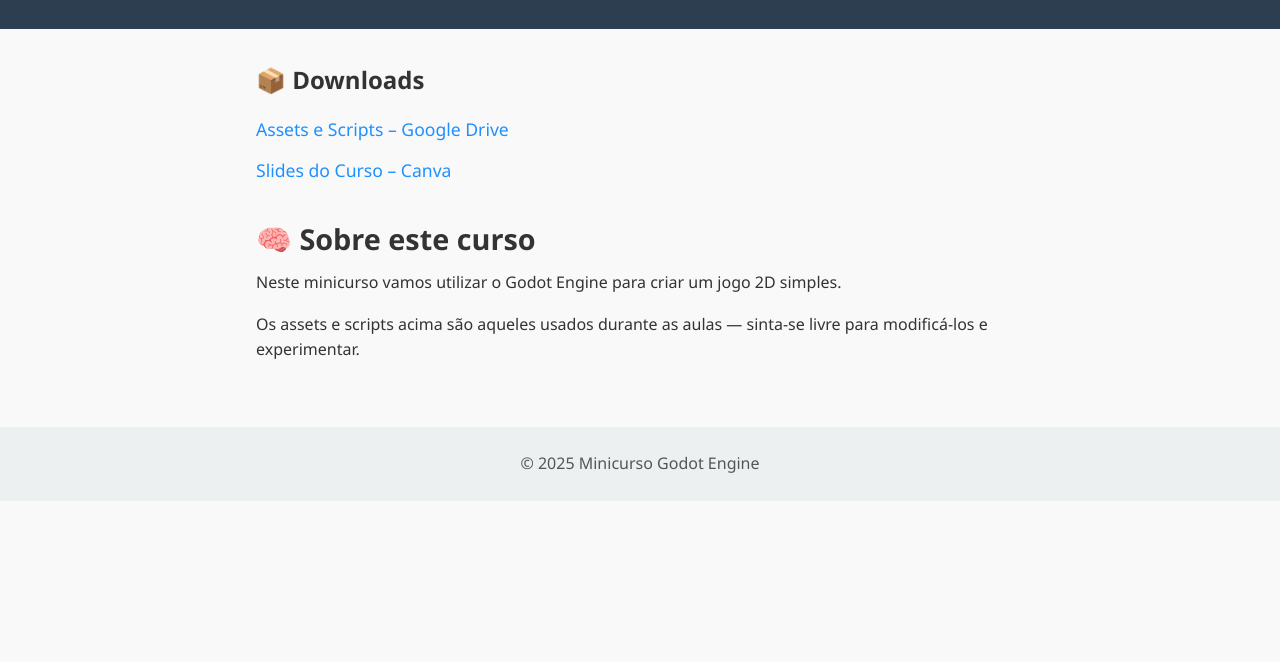
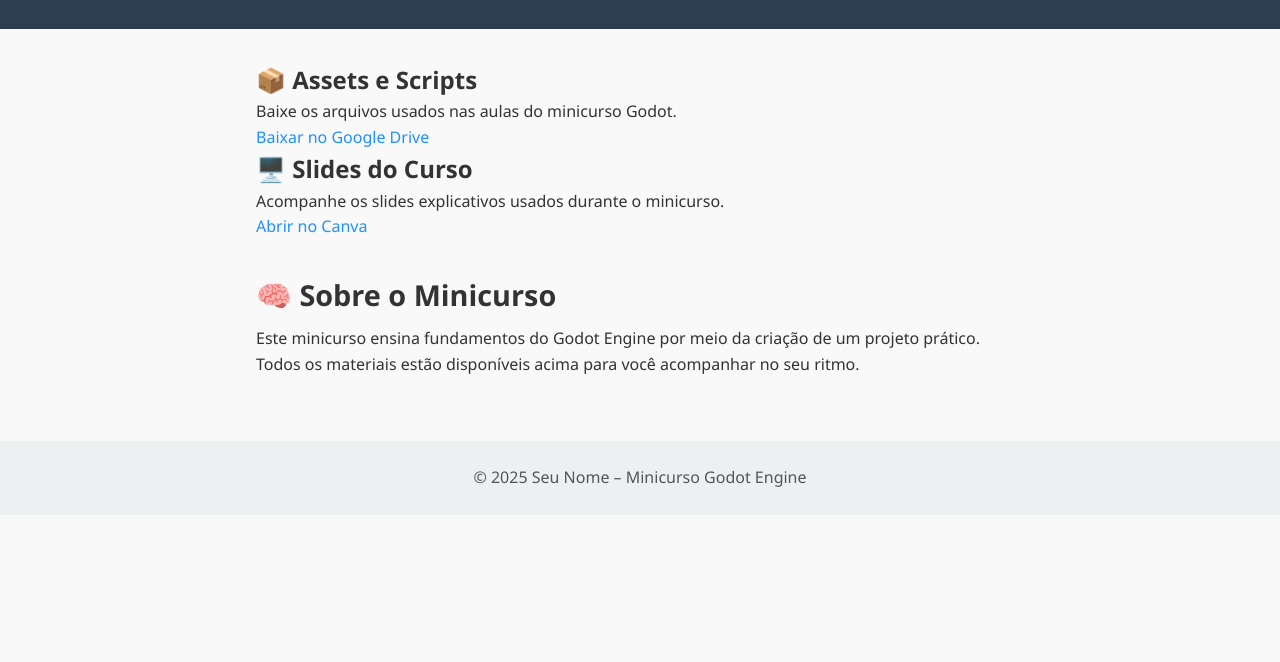
Before and after one commit to vieiranaju/An-Agitated-Halloween, a plain HTML site: page index.html in a window 1280 px wide. Shown: the part 138-800 px from the top of the page. Drawn offline with Linux system fonts and the light colour scheme.

Commit message:
Update title and content for Godot minicurso page

```diff
--- a/index.html
+++ b/index.html
@@ -3,33 +3,44 @@
 <head>
   <meta charset="UTF-8">
   <meta name="viewport" content="width=device-width, initial-scale=1.0">
-  <title>Minicurso Godot – Assets & Scripts</title>
+  <title>Minicurso Godot – Assets & Slides</title>
   <link rel="stylesheet" href="style.css">
 </head>
 <body>
   <header class="site-header">
-    <h1>Minicurso Godot</h1>
-    <p>Baixe os assets e scripts usados no curso</p>
+    <h1>🎮 Minicurso Godot</h1>
+    <p>Baixe os materiais e acompanhe os slides</p>
   </header>
 
   <main class="container">
-    <section class="downloads">
-      <h2>📦 Downloads</h2>
-      <ul>
-        <li><a href="https://drive.google.com/drive/folders/1OjwTd0s3sT69inM6v0bs7JZu-OL07paB?usp=sharing" target="_blank" rel="noopener">Assets e Scripts – Google Drive</a></li>
-        <li><a href="https://www.canva.com/design/DAG3a8EEZD0/koLT0jgqYJfnkjExMvqX1Q" target="_blank" rel="noopener">Slides do Curso – Canva</a></li>
-      </ul>
+    <section class="cards">
+      <!-- Caixa 1: Google Drive -->
+      <div class="card">
+        <!-- Dica: coloque aqui uma figura, tipo o logo do Google Drive -->
+        <!-- Exemplo: <img src="imagens/drive.png" alt="Google Drive"> -->
+        <h2>📦 Assets e Scripts</h2>
+        <p>Baixe os arquivos usados nas aulas do minicurso Godot.</p>
+        <a class="btn" href="https://drive.google.com/drive/folders/1OjwTd0s3sT69inM6v0bs7JZu-OL07paB?usp=sharing" target="_blank" rel="noopener">Baixar no Google Drive</a>
+      </div>
+
+      <!-- Caixa 2: Slides Canva -->
+      <div class="card">
+        <!-- Dica: coloque aqui uma figura, tipo o logo do Canva -->
+        <!-- Exemplo: <img src="imagens/canva.png" alt="Canva"> -->
+        <h2>🖥️ Slides do Curso</h2>
+        <p>Acompanhe os slides explicativos usados durante o minicurso.</p>
+        <a class="btn" href="https://www.canva.com/design/DAG3a8EEZD0/koLT0jgqYJfnkjExMvqX1Q" target="_blank" rel="noopener">Abrir no Canva</a>
+      </div>
     </section>
 
     <section class="sobre">
-      <h2>🧠 Sobre este curso</h2>
-      <p>Neste minicurso vamos utilizar o Godot Engine para criar um jogo 2D simples.</p>
-      <p>Os assets e scripts acima são aqueles usados durante as aulas — sinta-se livre para modificá-los e experimentar.</p>
+      <h2>🧠 Sobre o Minicurso</h2>
+      <p>Este minicurso ensina fundamentos do Godot Engine por meio da criação de um projeto prático. Todos os materiais estão disponíveis acima para você acompanhar no seu ritmo.</p>
     </section>
   </main>
 
   <footer class="site-footer">
-    <p>© 2025 Minicurso Godot Engine</p>
+    <p>© 2025 Seu Nome – Minicurso Godot Engine</p>
   </footer>
 </body>
 </html>
```
